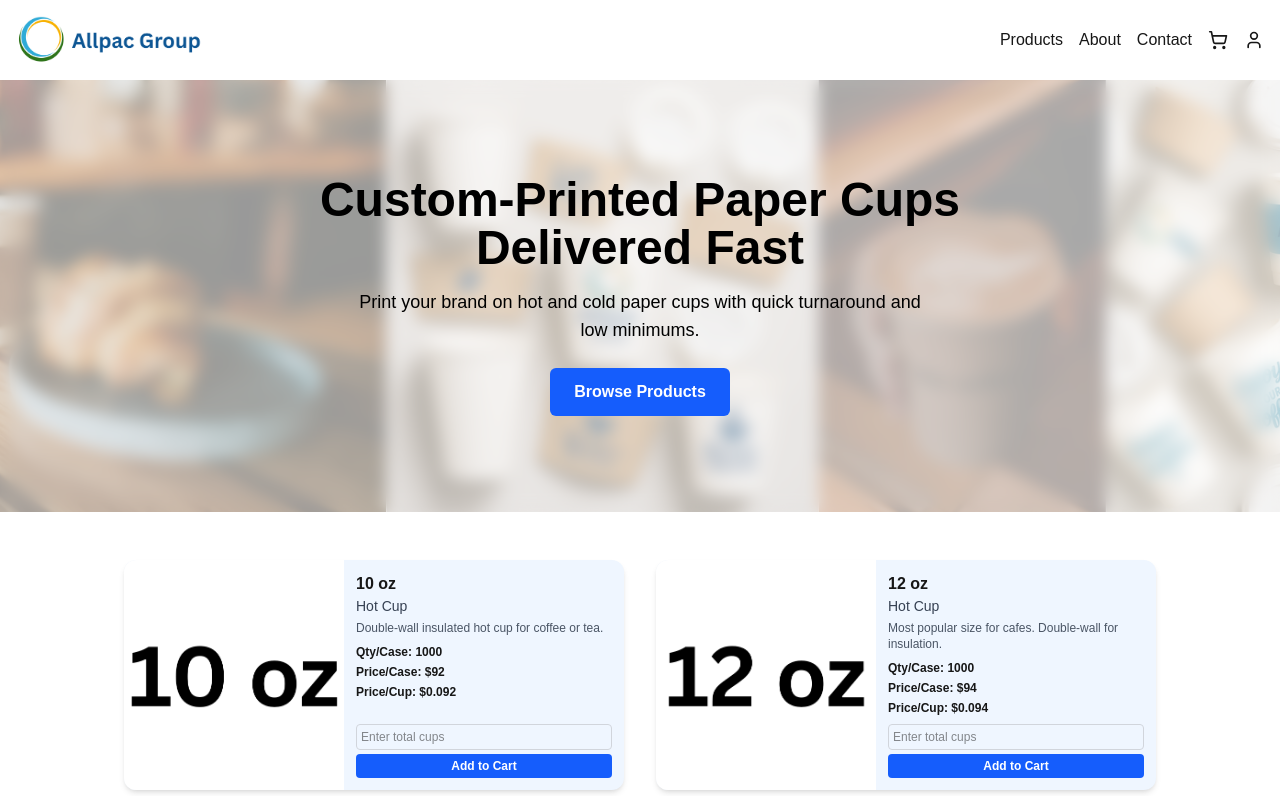
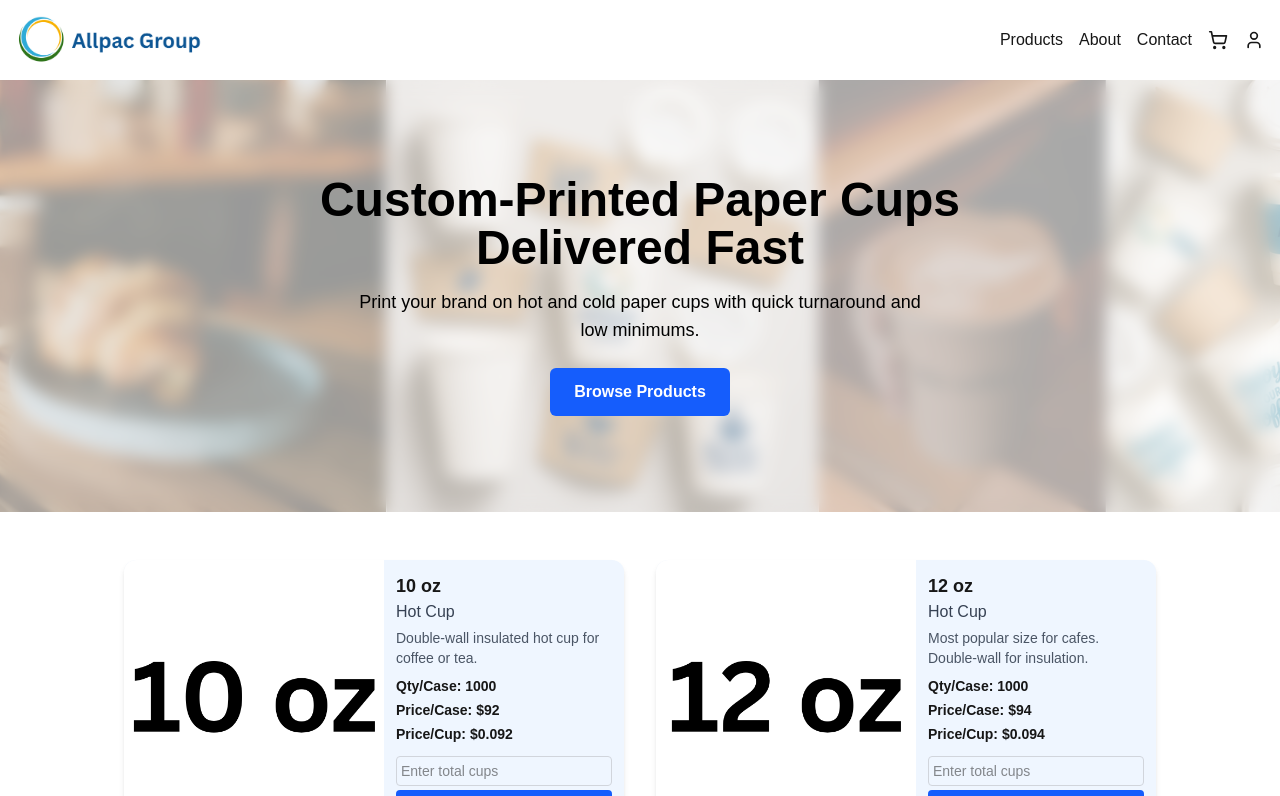
Before and after one commit to Emadedin1/allpacstore, a Next.js app in the folder frontend/: page / in a window 1280 px wide. Shown: the top 796 px of the page. Built offline with nearby package versions, Linux system fonts and the light colour scheme.

Commit message:
Make home page product letters bigger

```diff
--- a/frontend/src/components/CupCard.jsx
+++ b/frontend/src/components/CupCard.jsx
@@ -6,9 +6,9 @@ export default function CupCard({ size, type, desc, qty, price, image }) {
   const pricePerCup = (price / qty).toFixed(3)
 
   return (
-    <div className="flex bg-blue-50 rounded-xl shadow-md overflow-hidden w-[500px] h-[230px]">
+    <div className="flex bg-blue-50 rounded-xl shadow-md overflow-hidden w-[500px] h-[270px]">
       {/* Left: Image */}
-      <div className="flex items-center justify-center bg-white w-[220px] h-[230px]">
+      <div className="flex items-center justify-center bg-white w-[260px] h-[270px]">
         <img
           src={image}
           alt={`${size} ${type} cup`}
@@ -19,11 +19,11 @@ export default function CupCard({ size, type, desc, qty, price, image }) {
       {/* Right: Text */}
       <div className="p-3 flex flex-col justify-between flex-1 text-sm">
         <div>
-          <h2 className="text-base font-bold">{size}</h2>
-          <p className="text-sm text-gray-700">{type} Cup</p>
-          <p className="text-xs text-gray-600 mt-1">{desc}</p>
+          <h2 className="text-lg font-bold">{size}</h2>
+          <p className="text-base text-gray-700">{type} Cup</p>
+          <p className="text-sm text-gray-600 mt-1">{desc}</p>
 
-          <div className="text-xs font-semibold mt-2 space-y-1">
+          <div className="text-sm font-semibold mt-2 space-y-1">
             <p><span className="font-bold">Qty/Case:</span> {qty}</p>
             <p><span className="font-bold">Price/Case:</span> ${price}</p>
             <p><span className="font-bold">Price/Cup:</span> ${pricePerCup}</p>
@@ -34,9 +34,9 @@ export default function CupCard({ size, type, desc, qty, price, image }) {
           <input
             type="number"
             placeholder="Enter total cups"
-            className="w-full p-1 border border-gray-300 rounded mb-1 text-xs"
+            className="w-full p-1 border border-gray-300 rounded mb-1 text-sm"
           />
-          <button className="w-full bg-blue-600 text-white py-1 rounded hover:bg-blue-700 transition text-xs font-semibold">
+          <button className="w-full bg-blue-600 text-white py-1 rounded hover:bg-blue-700 transition text-sm font-semibold">
             Add to Cart
           </button>
         </div>
```
